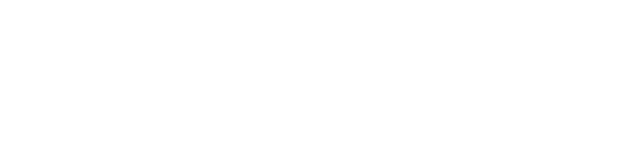
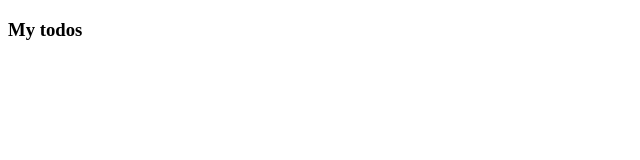
Before and after one commit to xtinabru/ToDo, a plain HTML site: page index.html in a window 1280 px wide. Shown: the full height of the page, 0-640 px from the left. Drawn offline with Linux system fonts and the light colour scheme.

Commit message:
added files + title

```diff
--- a/index.html
+++ b/index.html
@@ -3,9 +3,10 @@
 <head>
   <meta charset="UTF-8">
   <meta name="viewport" content="width=device-width, initial-scale=1.0">
-  <title>Hello!</title>
+  <title>Todos</title>
 </head>
 <body>
+  <h3>My todos</h3>
 
 </body>
 </html>
```
Also changed, not shown: index.js (added).
